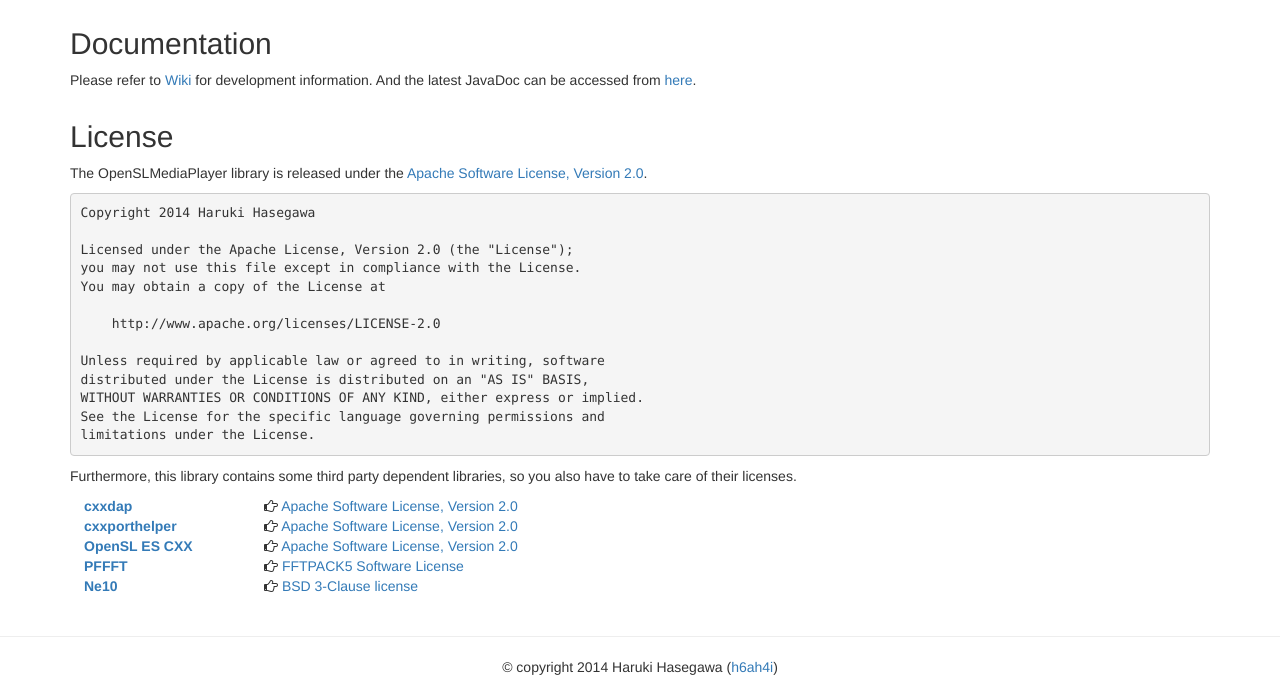
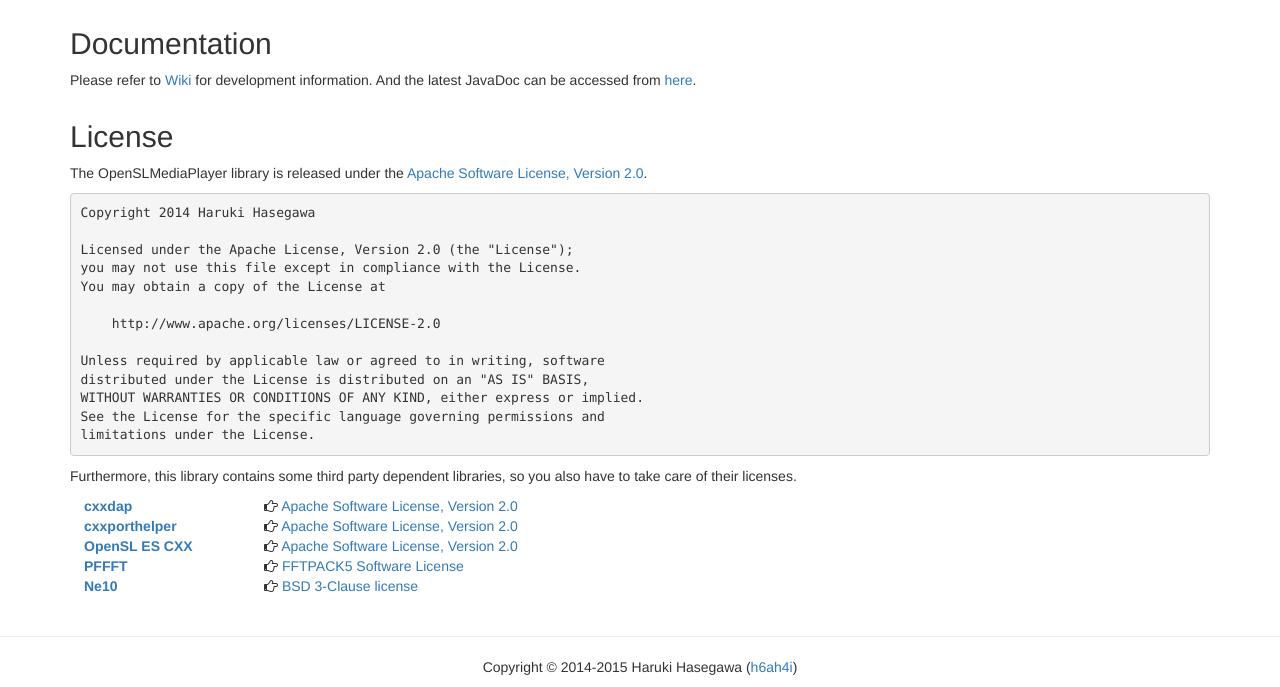
Before and after one commit to h6ah4i/android-openslmediaplayer, a plain HTML site: page index.html in a window 1280 px wide. Shown: the part 1996-2683 px from the top of the page. Drawn offline with nearby package versions, Linux system fonts and the light colour scheme.

Commit message:
Tweak copyright sentence

```diff
--- a/index.html
+++ b/index.html
@@ -278,7 +278,7 @@ limitations under the License.</pre>
   <footer class="container">
     <div class="row">
       <div class="col-lg-12">
-        <p class="text-center">&copy; copyright 2014 Haruki Hasegawa (<a href="https://github.com/h6ah4i">h6ah4i</a>)</p>
+        <p class="text-center">Copyright &copy; 2014-2015 Haruki Hasegawa (<a href="https://github.com/h6ah4i">h6ah4i</a>)</p>
       </div>
     </div>
   </footer>
```
